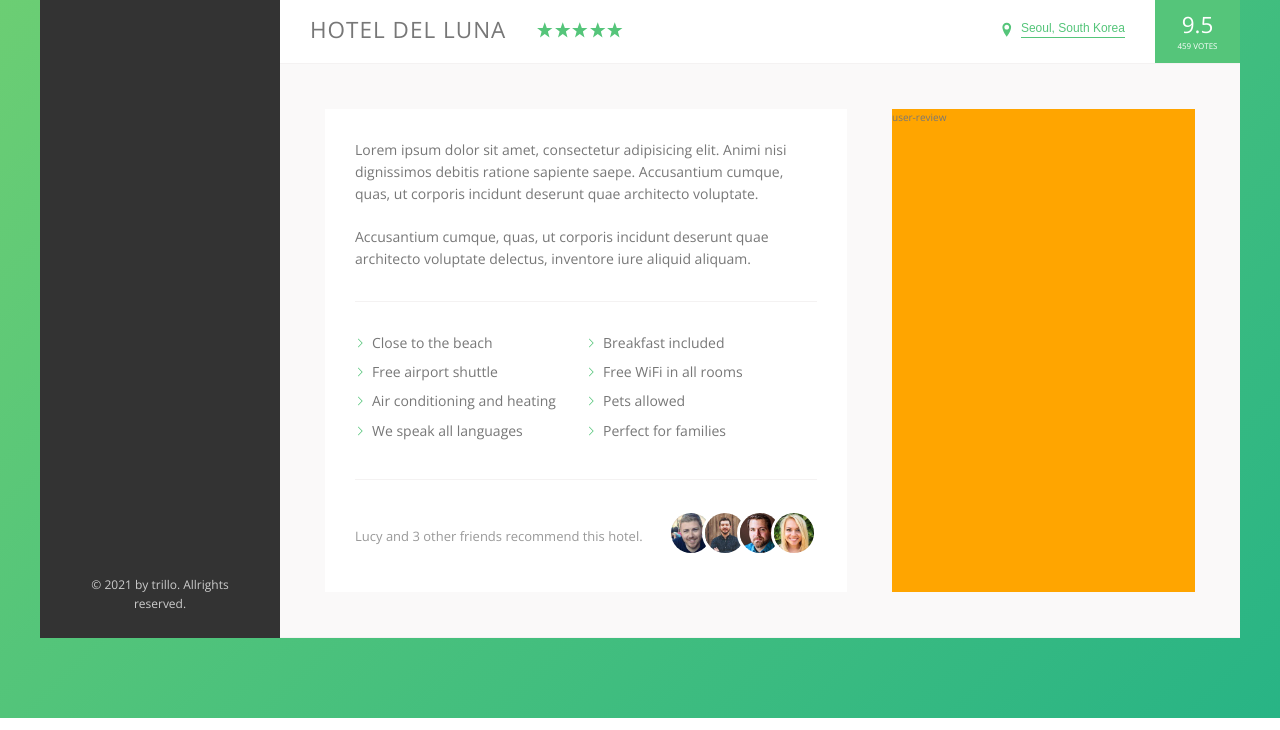
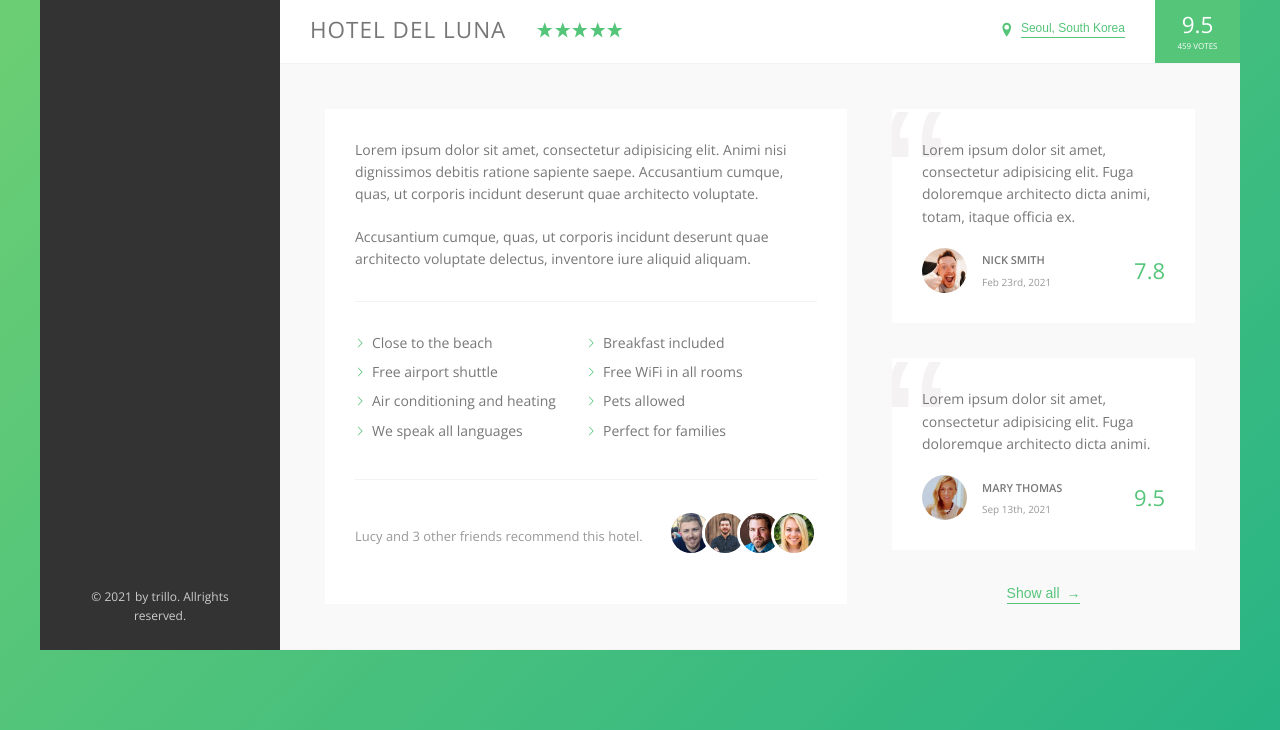
Before and after one commit to jaru66aru/ja.trillo, a website: page index.html in a window 1280 px wide. Shown: the part 529-1259 px from the top of the page. Drawn offline with nearby package versions, Linux system fonts and the light colour scheme.

Commit message:
Build the Reviews

```diff
--- a/index.html
+++ b/index.html
@@ -157,7 +157,33 @@
                             </div>
                         </div>
                         <div class="user-review">
-                            user-review
+                            <figure class="review">
+                                <blockquote class="review__text">
+                                    Lorem ipsum dolor sit amet, consectetur adipisicing elit. Fuga doloremque architecto dicta animi, totam, itaque officia ex.
+                                </blockquote>
+                                <figcaption class="review__user">
+                                    <img src="img/user-1.jpg" alt="User 1" class="review__photo">
+                                    <div class="review__user-box">
+                                        <p class="review__user-name">Nick Smith</p>
+                                        <p class="review__user-date">Feb 23rd, 2021</p>
+                                    </div>
+                                    <div class="review__rating">7.8</div>
+                                </figcaption>
+                            </figure>
+                            <figure class="review">
+                                <blockquote class="review__text">
+                                    Lorem ipsum dolor sit amet, consectetur adipisicing elit. Fuga doloremque architecto dicta animi.
+                                </blockquote>
+                                <figcaption class="review__user">
+                                    <img src="img/user-2.jpg" alt="User 2" class="review__photo">
+                                    <div class="review__user-box">
+                                        <p class="review__user-name">Mary Thomas</p>
+                                        <p class="review__user-date">Sep 13th, 2021</p>
+                                    </div>
+                                    <div class="review__rating">9.5</div>
+                                </figcaption>
+                            </figure>
+                            <button class="btn-inline">Show all <span>&rarr;</span></button>
                         </div>
                     </div>
                 </main>
--- a/sass/_components.scss
+++ b/sass/_components.scss
@@ -267,8 +267,16 @@
     cursor: pointer;
     transition: all .2s;
 
+    & span {
+        margin-left: 3px;
+        transition: margin-left .2s;
+    }
+
     &:hover {
         color: var(--color-grey-dark-1);
+        span {
+            margin-left: 8px;
+        }
     }
 
     &:focus {
@@ -361,3 +369,66 @@
         }
     }
 }
+
+///////////////////////////////
+// REVIEW
+.review {
+    background-color: #fff;
+    box-shadow: var(--shadow-light);
+    padding: 3rem;
+    margin-bottom: 3.5rem;
+    overflow: hidden;
+
+    position: relative;
+    &__text {
+        margin-bottom: 2rem;
+        z-index: 10;
+        position: relative;
+    }
+
+    &__user {
+        display: flex;
+        align-items: center;
+    }
+
+    &__photo {
+        height: 4.5rem;
+        width: 4.5rem;
+        border-radius: 50%;
+        margin-right: 1.5rem;
+    }
+
+    &__user-box {
+        margin-right: auto;
+    }
+
+    &__user-name {
+        font-size: 1.1rem;
+        font-weight: 600;
+        text-transform: uppercase;
+        margin-bottom: .5rem;
+    }
+
+    &__user-date {
+        font-size: 1rem;
+        color: var(--color-grey-dark-3);
+    }
+
+    &__rating {
+        color: var(--color-primary);
+        font-size: 2.2rem;
+        font-weight: 300;
+    }
+
+    &::before {
+        content: "\201C";
+        position: absolute;
+        top: -2.75rem;
+        left: -1rem;
+        line-height: 1;
+        font-size: 20rem;
+        color: var(--color-grey-light-2);
+        font-family: sans-serif;
+        z-index: 1;
+    }
+}
--- a/sass/_layout.scss
+++ b/sass/_layout.scss
@@ -38,6 +38,7 @@
 }
 
 .detail {
+    font-size: 1.4rem;
     display: flex;
     padding: 4.5rem;
     background-color: var(--color-grey-light-1);
@@ -45,7 +46,6 @@
 }
 
 .description {
-    font-size: 1.4rem;
     background-color: white;
     box-shadow: var(--shadow-light);
     padding: 3rem;
@@ -54,6 +54,9 @@
 }
 
 .user-review {
-    background-color: orange;
     flex: 1;
+
+    display: flex;
+    flex-direction: column;
+    align-items: center;
 }
```
Also changed, not shown: css/style.css.
